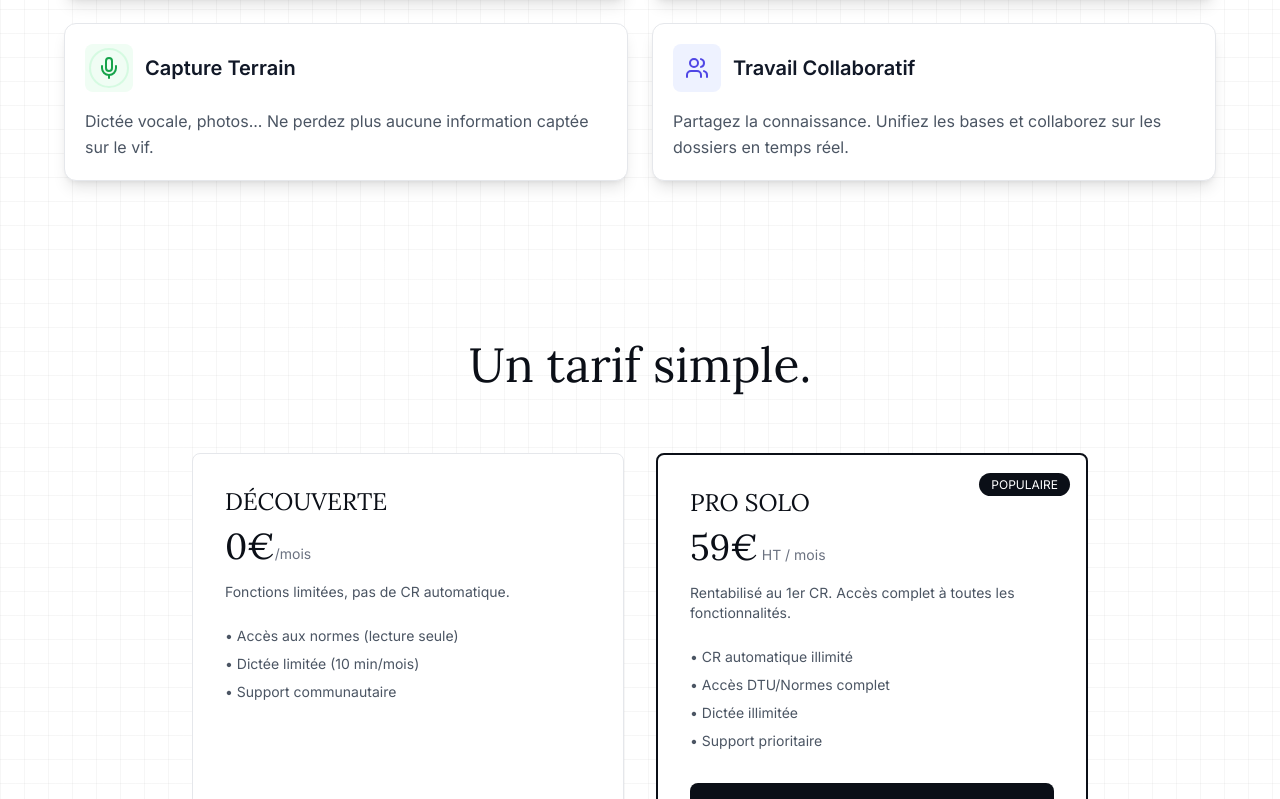
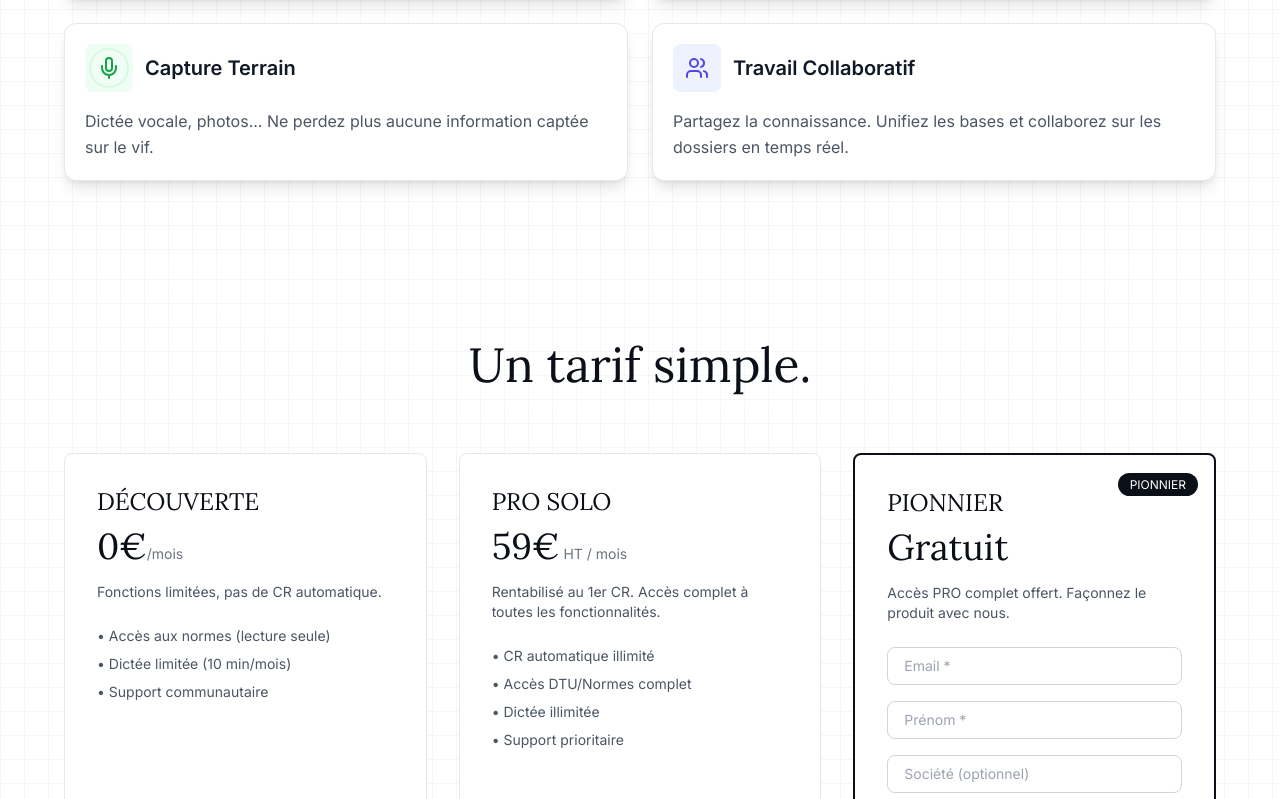
Before and after one commit to Ricou-IA/FrontEnd-ARPET, a React (Vite) app: page / in a window 1280 px wide. Shown: the part 2001-2800 px from the top of the page. Built offline with nearby package versions, Linux system fonts and the light colour scheme; no server answers.

Commit message:
Update Landing page

```diff
--- a/src/pages/Landing.tsx
+++ b/src/pages/Landing.tsx
@@ -1,14 +1,74 @@
 // ============================================================
 // ARPET - Landing Page
-// Version: 2.0.0 - Hero + Sections complètes
-// Date: 2025-12-18
+// Version: 2.2.0 - Hero + 3 Cartes Tarifs + Formulaire Pionnier
+// Date: 2025-01-21
 // ============================================================
 
+import { useState } from 'react'
 import { Link } from 'react-router-dom'
-import { AlertCircle, Clock, Scale, Mic, FileText, ChevronDown, Search, Users } from 'lucide-react'
+import { AlertCircle, Clock, Scale, Mic, FileText, ChevronDown, Search, Users, Loader2, CheckCircle } from 'lucide-react'
 import { HeroBranding } from '../components/auth/HeroBranding'
 import { AppShowcase } from '../components/landing/AppShowcase'
+
 export function Landing() {
+  // State pour le formulaire Pionnier
+  const [formData, setFormData] = useState({
+    email: '',
+    prenom: '',
+    societe: ''
+  })
+  const [isSubmitting, setIsSubmitting] = useState(false)
+  const [isSubmitted, setIsSubmitted] = useState(false)
+  const [error, setError] = useState('')
+
+  // Fonction de scroll smooth vers la section promesse
+  const scrollToPromesse = () => {
+    const element = document.getElementById('promesse')
+    if (element) {
+      element.scrollIntoView({ behavior: 'smooth' })
+    }
+  }
+
+  // Soumission du formulaire Pionnier
+  const handleSubmit = async (e: React.FormEvent) => {
+    e.preventDefault()
+    setIsSubmitting(true)
+    setError('')
+
+    try {
+      const response = await fetch('https://n8n.srv1102213.hstgr.cloud/webhook/gmail-proxy', {
+        method: 'POST',
+        headers: {
+          'Content-Type': 'application/json',
+        },
+        body: JSON.stringify({
+          action: 'send_email',
+          params: {
+            to: 'contact@arpet.ai',
+            subject: `🚀 Nouveau Pionnier ARPET : ${formData.prenom}`,
+            body: `Nouvelle inscription Pionnier ARPET !\n\n` +
+                  `📧 Email : ${formData.email}\n` +
+                  `👤 Prénom : ${formData.prenom}\n` +
+                  `🏢 Société : ${formData.societe || 'Non renseignée'}\n\n` +
+                  `---\n` +
+                  `Inscription reçue le ${new Date().toLocaleDateString('fr-FR')} à ${new Date().toLocaleTimeString('fr-FR')}`
+          }
+        })
+      })
+
+      if (response.ok) {
+        setIsSubmitted(true)
+        setFormData({ email: '', prenom: '', societe: '' })
+      } else {
+        throw new Error('Erreur lors de l\'envoi')
+      }
+    } catch (err) {
+      setError('Une erreur est survenue. Réessayez ou contactez-nous directement.')
+    } finally {
+      setIsSubmitting(false)
+    }
+  }
+
   return (
     <div className="min-h-screen bg-white bg-[linear-gradient(to_right,#80808012_1px,transparent_1px),linear-gradient(to_bottom,#80808012_1px,transparent_1px)] bg-[size:24px_24px] relative">
       {/* Masque radial plus subtil : grille visible plus rapidement sur les bords */}
@@ -36,12 +96,12 @@ export function Landing() {
           </p>
 
           <div className="flex gap-4 justify-center mb-16">
-            <Link
-              to="/app"
+            <button
+              onClick={scrollToPromesse}
               className="px-8 py-3 bg-[#0B0F17] text-white rounded-lg hover:bg-[#0B0F17]/90 transition-colors font-medium"
             >
-              Commencer
-            </Link>
+              Découvrir
+            </button>
             <Link
               to="/login"
               className="px-8 py-3 bg-white text-[#0B0F17] border border-gray-200 rounded-lg hover:bg-[#F9FAFB] transition-colors font-medium"
@@ -60,7 +120,7 @@ export function Landing() {
       {/* ============================================================
           SECTION B : LA PROMESSE
           ============================================================ */}
-      <section className="pt-12 pb-20 px-4">
+      <section id="promesse" className="pt-12 pb-20 px-4">
         <div className="max-w-6xl mx-auto">
           <div className="grid md:grid-cols-2 gap-12 items-center">
             {/* Colonne gauche : Texte */}
@@ -205,15 +265,15 @@ export function Landing() {
       </section>
 
       {/* ============================================================
-          SECTION D : TARIFS (Pricing Cards)
+          SECTION D : TARIFS (3 Pricing Cards)
           ============================================================ */}
       <section className="py-20 px-4">
-        <div className="max-w-4xl mx-auto">
+        <div className="max-w-6xl mx-auto">
           <h2 className="font-serif text-4xl md:text-5xl text-[#0B0F17] text-center mb-16">
             Un tarif simple.
           </h2>
 
-          <div className="grid md:grid-cols-2 gap-8">
+          <div className="grid md:grid-cols-3 gap-8">
             {/* Carte 1 : DÉCOUVERTE */}
             <div className="bg-white border border-gray-200 rounded-lg p-8">
               <div className="mb-6">
@@ -233,14 +293,8 @@ export function Landing() {
               </div>
             </div>
 
-            {/* Carte 2 : PRO SOLO (Mise en avant) */}
-            <div className="bg-white border-2 border-[#0B0F17] rounded-lg p-8 relative">
-              <div className="absolute top-4 right-4">
-                <span className="bg-[#0B0F17] text-white text-xs px-3 py-1 rounded-full">
-                  POPULAIRE
-                </span>
-              </div>
-
+            {/* Carte 2 : PRO SOLO */}
+            <div className="bg-white border border-gray-200 rounded-lg p-8">
               <div className="mb-6">
                 <h3 className="font-serif text-2xl text-[#0B0F17] mb-2">PRO SOLO</h3>
                 <div className="mb-4">
@@ -250,19 +304,90 @@ export function Landing() {
                 <p className="text-gray-600 text-sm mb-6">
                   Rentabilisé au 1er CR. Accès complet à toutes les fonctionnalités.
                 </p>
-                <ul className="space-y-2 text-sm text-gray-600 mb-8">
+                <ul className="space-y-2 text-sm text-gray-600">
                   <li>• CR automatique illimité</li>
                   <li>• Accès DTU/Normes complet</li>
                   <li>• Dictée illimitée</li>
                   <li>• Support prioritaire</li>
                 </ul>
+              </div>
+            </div>
 
-                <Link
-                  to="/login"
-                  className="block w-full py-3 bg-[#0B0F17] text-white rounded-lg hover:bg-[#0B0F17]/90 transition-colors font-medium text-center"
-                >
-                  Essai Gratuit 7 jours
-                </Link>
+            {/* Carte 3 : PIONNIER (Mise en avant avec formulaire) */}
+            <div className="bg-white border-2 border-[#0B0F17] rounded-lg p-8 relative">
+              <div className="absolute top-4 right-4">
+                <span className="bg-[#0B0F17] text-white text-xs px-3 py-1 rounded-full">
+                  PIONNIER
+                </span>
+              </div>
+
+              <div>
+                <h3 className="font-serif text-2xl text-[#0B0F17] mb-2">PIONNIER</h3>
+                <div className="mb-4">
+                  <span className="font-serif text-4xl text-[#0B0F17]">Gratuit</span>
+                </div>
+                <p className="text-gray-600 text-sm mb-6">
+                  Accès PRO complet offert. Façonnez le produit avec nous.
+                </p>
+
+                {isSubmitted ? (
+                  <div className="text-center py-6">
+                    <CheckCircle className="w-12 h-12 text-green-600 mx-auto mb-4" />
+                    <p className="text-gray-900 font-medium mb-2">Bienvenue parmi les Pionniers !</p>
+                    <p className="text-gray-600 text-sm">Nous vous contacterons très vite.</p>
+                  </div>
+                ) : (
+                  <form onSubmit={handleSubmit} className="space-y-4">
+                    <div>
+                      <input
+                        type="email"
+                        placeholder="Email *"
+                        required
+                        value={formData.email}
+                        onChange={(e) => setFormData({ ...formData, email: e.target.value })}
+                        className="w-full px-4 py-2 border border-gray-300 rounded-lg focus:ring-2 focus:ring-[#0B0F17] focus:border-transparent outline-none text-sm"
+                      />
+                    </div>
+                    <div>
+                      <input
+                        type="text"
+                        placeholder="Prénom *"
+                        required
+                        value={formData.prenom}
+                        onChange={(e) => setFormData({ ...formData, prenom: e.target.value })}
+                        className="w-full px-4 py-2 border border-gray-300 rounded-lg focus:ring-2 focus:ring-[#0B0F17] focus:border-transparent outline-none text-sm"
+                      />
+                    </div>
+                    <div>
+                      <input
+                        type="text"
+                        placeholder="Société (optionnel)"
+                        value={formData.societe}
+                        onChange={(e) => setFormData({ ...formData, societe: e.target.value })}
+                        className="w-full px-4 py-2 border border-gray-300 rounded-lg focus:ring-2 focus:ring-[#0B0F17] focus:border-transparent outline-none text-sm"
+                      />
+                    </div>
+
+                    {error && (
+                      <p className="text-red-600 text-sm">{error}</p>
+                    )}
+
+                    <button
+                      type="submit"
+                      disabled={isSubmitting}
+                      className="w-full py-3 bg-[#0B0F17] text-white rounded-lg hover:bg-[#0B0F17]/90 transition-colors font-medium disabled:opacity-50 disabled:cursor-not-allowed flex items-center justify-center gap-2"
+                    >
+                      {isSubmitting ? (
+                        <>
+                          <Loader2 className="w-4 h-4 animate-spin" />
+                          Envoi...
+                        </>
+                      ) : (
+                        'Rejoindre les Pionniers'
+                      )}
+                    </button>
+                  </form>
+                )}
               </div>
             </div>
           </div>
```
